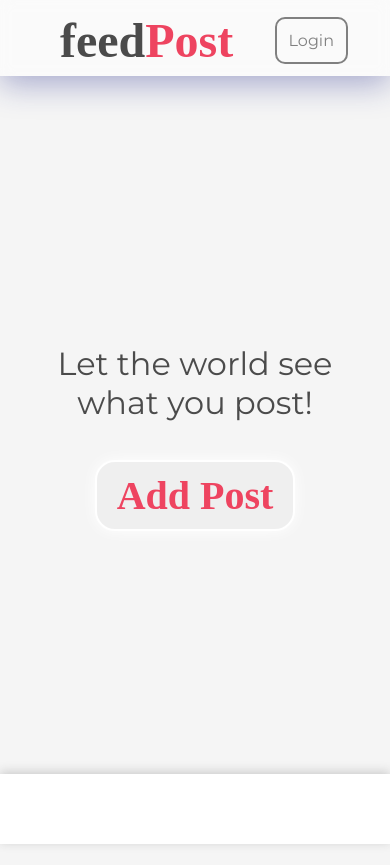
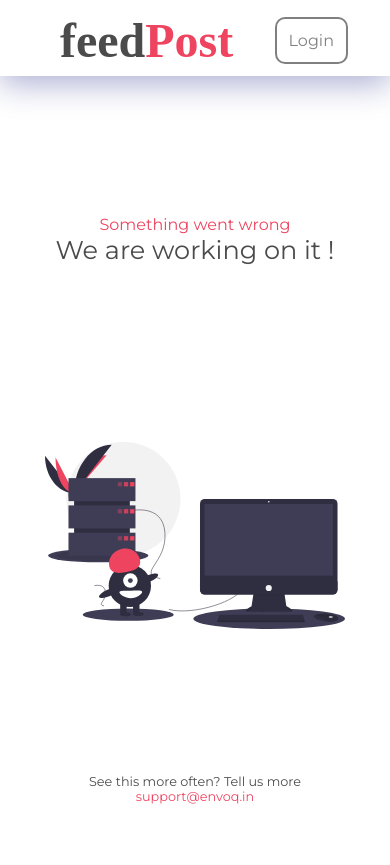
Before and after one commit to rvfreelance/feedpost, a React (Create React App) app: page / in a window 390 px wide. After the commit the page ends 844 px from the top, so only its background shows below. Built offline with nearby package versions, Linux system fonts and the light colour scheme; a web font is replaced by a local one.

Commit message:
checking mobile compatibility for error boundary page elements

```diff
--- a/src/component/ErrorBoundary/ErrorBoundary.js
+++ b/src/component/ErrorBoundary/ErrorBoundary.js
@@ -31,13 +31,13 @@ class ErrorBoundary extends React.Component {
         }).then(()=>console.log('Error information logged, we will keep this information for further development.'))
         // console.log(error, errorInfo)
         .catch((error)=>{
-            console.log('error while logging', error);
+            // console.log('error while logging', error);
             console.log('Unable to log error information.');
         });
     }
 
     render(){
-        if(this.state.hasError){
+        if(!this.state.hasError){
             return(
                 <div className='error-div'>
                     <div className='error-boundary'>
@@ -46,7 +46,9 @@ class ErrorBoundary extends React.Component {
                             <span className='big-text'>We are working on it !</span>
                         </div>
                         <img src={ErrorImg} width={this.props.width>800 ? '500px': '300px'} alt='error'/>
-                        <span className='error-footer'>See this more often? Write to us<br/>
+                        <div className='error-footer'>
+                            <span>See this more often? Tell us more</span>
+                            <br/>
                             <span className={`clr-ee4460 pointer`}
                                 style={{color: this.state.textCopied? 'rgb(75,75,75)': null}}
                                 onClick={() => {
@@ -55,13 +57,15 @@ class ErrorBoundary extends React.Component {
                             >
                                 {this.state.supportEmail}
                             </span>
-                            <br/>
-                            <span className={`text-copied ${this.state.textCopied? 'click-animation-large':'text-slide-away'}`}
-                                onAnimationEnd={()=>this.setState({textCopied:false})}
-                            >
-                                Copied
-                            </span>
-                        </span>
+
+                            <div>
+                                <span className={`text-copied ${this.state.textCopied? 'click-animation-large':'text-slide-away'}`}
+                                    onAnimationEnd={()=>this.setState({textCopied:false})}
+                                >
+                                    Copied
+                                </span>
+                            </div>
+                        </div>
                     </div>
                 </div>
             )
```
Also changed, not shown: 1 other file (tests, documents, lock files or other folders).
